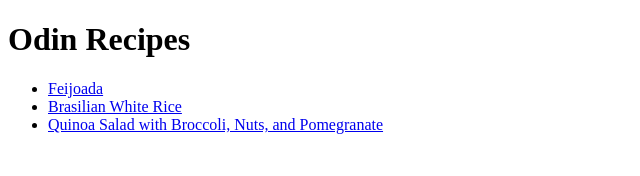
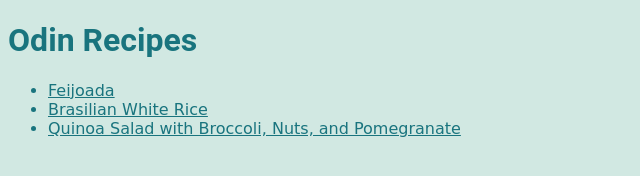
Before and after one commit to OShadowPanda/odin-recipes, a plain HTML site: page index.html in a window 1280 px wide. Shown: the whole page, without its empty margins (0-640 px from the left). Drawn offline with Linux system fonts and the light colour scheme.

Commit message:
Add basic css to html
Adding css to the html file allows me to finish the exercise.

```diff
--- a/index.html
+++ b/index.html
@@ -3,12 +3,12 @@
     <head>
         <meta charset="UTF-8">
         <title>Odin Recipes</title>
-
+        <link rel="stylesheet" href="style.css">
     </head>
 
     <body>
         <h1>Odin Recipes</h1>
-        <ul>
+        <ul class="green-teal">
             <li><a href="recipes/feijoada.html">Feijoada</a></li>
             <li><a href="recipes/brazilian-white-rice.html">Brasilian White Rice</a></li>
             <li><a href="recipes/quinoa-broccoli-pomegranate-salad.html">Quinoa Salad with Broccoli, Nuts, and Pomegranate</a></li>
--- /dev/null
+++ b/recipes/shared.css
@@ -0,0 +1,17 @@
+body{
+    background-color: #AAABB8;
+}
+
+h1{
+    font-size:32px;
+    font-family:Helvetica, sans-serif;
+    color:#6E576B;
+}
+
+h2,h3{
+    color: #6E576B;
+}
+
+p,ul,li{
+    color:#1f5490
+}
--- /dev/null
+++ b/style.css
@@ -0,0 +1,15 @@
+body{
+    background-color: #D1E8E2;
+}
+
+ul,a{
+    color: #19747E;
+    font-family:Nerko One,cursive,sans-serif ;
+}
+
+h1{
+    color: #19747E;
+    font-family:Roboto,sans-serif;
+    font-weight: 700;
+    font-stretch:condensed;
+}
```
Also changed, not shown: recipes/brazilian-white-rice.html (+1 -0 lines), recipes/feijoada.html (+1 -0 lines), recipes/quinoa-broccoli-pomegranate-salad.html (+1 -0 lines).
